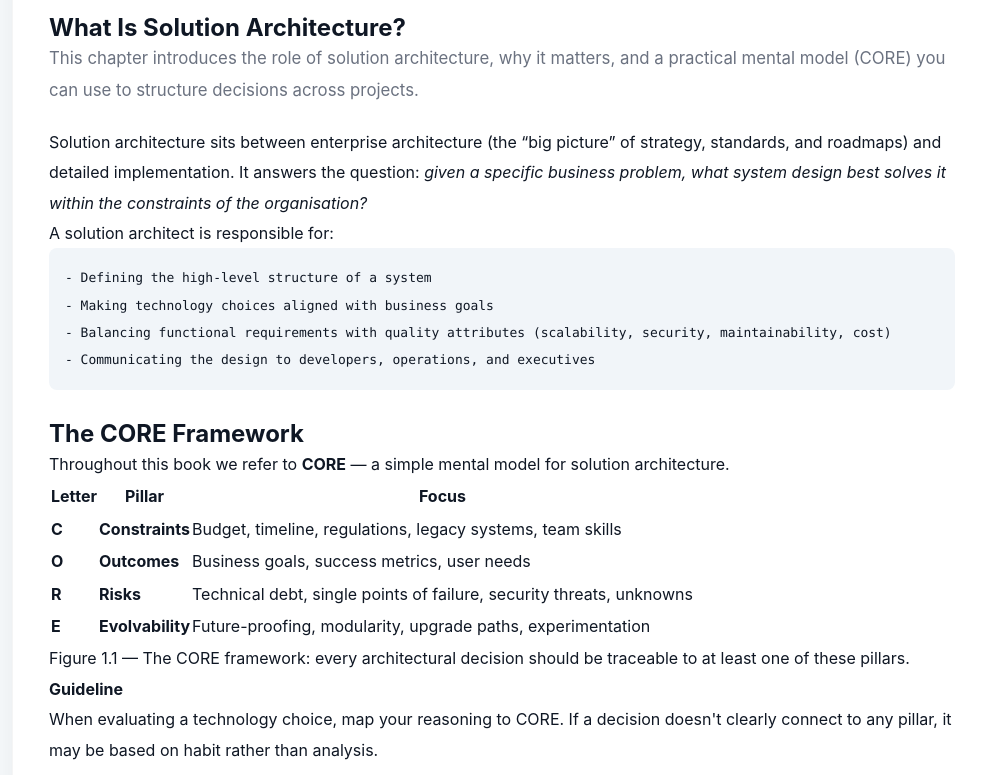
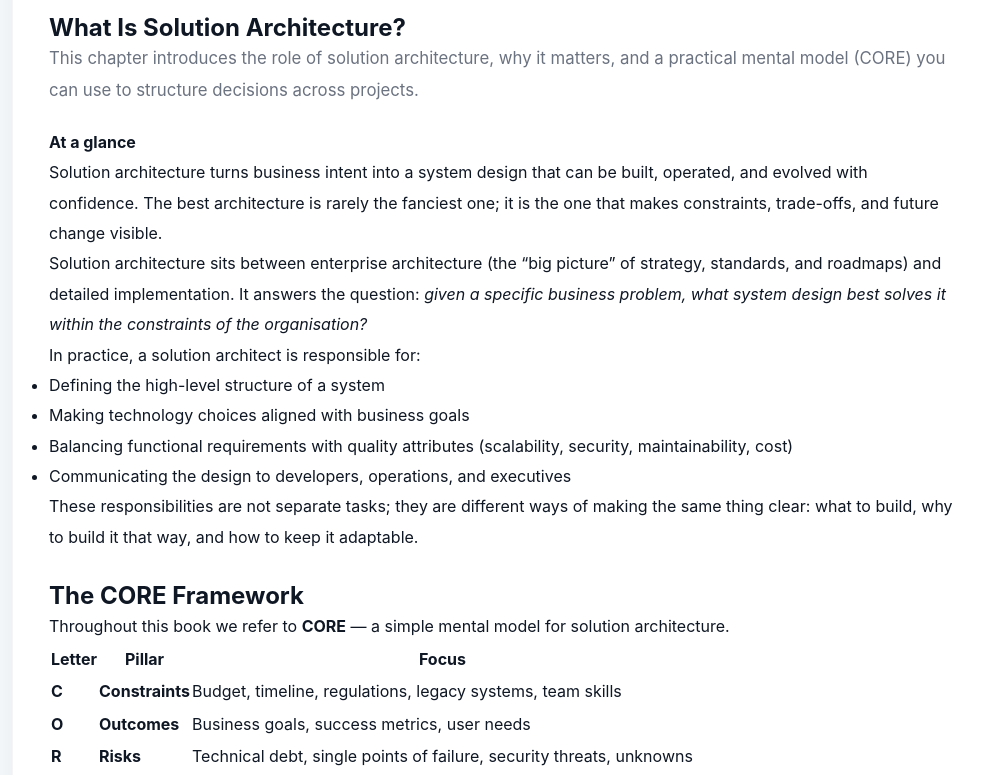
Before and after one commit to FaysalAhmed/faysalahmed.github.io, an Astro site: page /fosa/chapter-01 in a window 1280 px wide. Shown: the part 312-1087 px from the top of the page, without its empty margins (138-1121 px from the left). Built offline with nearby package versions, Linux system fonts and the light colour scheme; Astro itself is replaced by a stand-in of ours.

Commit message:
docs(fosa): polish chapter 1 opening

```diff
--- a/src/content/fosa/chapter-01.md
+++ b/src/content/fosa/chapter-01.md
@@ -9,14 +9,21 @@ chapter: 1
 
 <p class="lead">This chapter introduces the role of solution architecture, why it matters, and a practical mental model (CORE) you can use to structure decisions across projects.</p>
 
+<div class="callout callout-info">
+<strong>At a glance</strong>
+<p>Solution architecture turns business intent into a system design that can be built, operated, and evolved with confidence. The best architecture is rarely the fanciest one; it is the one that makes constraints, trade-offs, and future change visible.</p>
+</div>
+
 Solution architecture sits between enterprise architecture (the "big picture" of strategy, standards, and roadmaps) and detailed implementation. It answers the question: *given a specific business problem, what system design best solves it within the constraints of the organisation?*
 
-A solution architect is responsible for:
+In practice, a solution architect is responsible for:
 
-    - Defining the high-level structure of a system
-    - Making technology choices aligned with business goals
-    - Balancing functional requirements with quality attributes (scalability, security, maintainability, cost)
-    - Communicating the design to developers, operations, and executives
+- Defining the high-level structure of a system
+- Making technology choices aligned with business goals
+- Balancing functional requirements with quality attributes (scalability, security, maintainability, cost)
+- Communicating the design to developers, operations, and executives
+
+These responsibilities are not separate tasks; they are different ways of making the same thing clear: what to build, why to build it that way, and how to keep it adaptable.
 
 
 ## The CORE Framework
```
